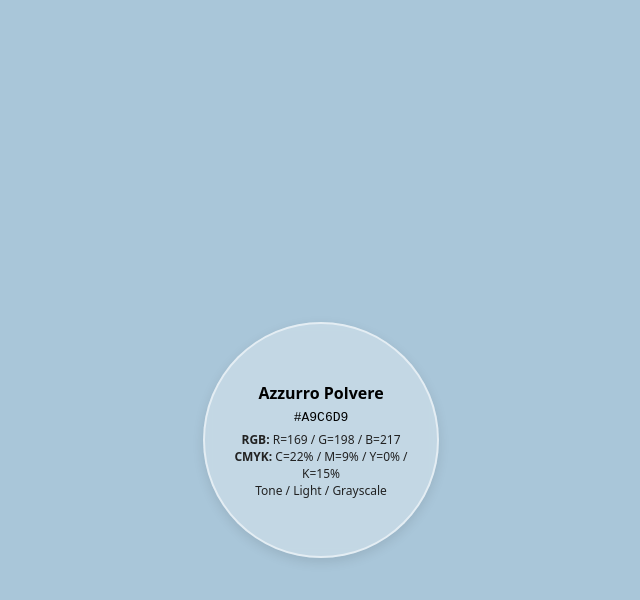
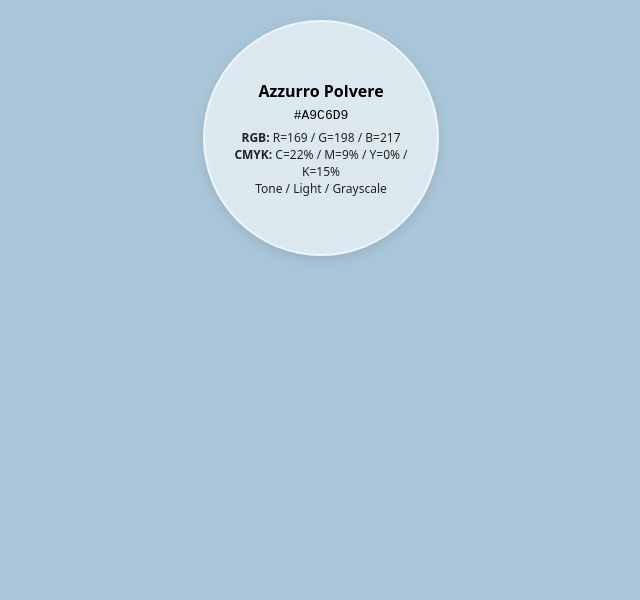
Before and after one commit to homeokayu-commits/shia-colors, a plain HTML site: page index.html in a window 1280 px wide. Shown: the whole page, without its empty margins (319-959 px from the left). Drawn offline with Linux system fonts and the light colour scheme.

Commit message:
Update index.html

```diff
--- a/index.html
+++ b/index.html
@@ -8,12 +8,12 @@
     :root{font-family:system-ui,-apple-system,Segoe UI,Roboto,'Noto Sans JP',Helvetica,Arial;}
     body{
       margin:0;
-      padding:40px;
+      padding:20px; /* 余白を少なめにして embed サイズを縮小 */
       background:#A9C6D9; /* 背景をAzzurro Polvereに変更 */
       display:flex;
       justify-content:center;
       align-items:center;
-      height:100vh;
+      height:auto; /* Notionで高さが伸びすぎないように調整 */
     }
 
     .card{
@@ -25,7 +25,7 @@
       align-items:center;
       justify-content:center;
       text-align:center;
-      background:rgba(255,255,255,0.3); /* 半透明の色 */
+      background:rgba(255,255,255,0.6); /* 半透明の色 */
       border:2px solid rgba(255,255,255,0.55); /* 半透明の枠 */
       box-shadow:0 4px 12px rgba(0,0,0,0.1);
       backdrop-filter:blur(4px);
```
